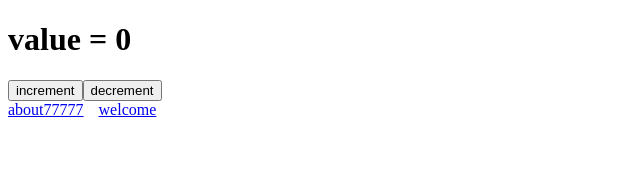
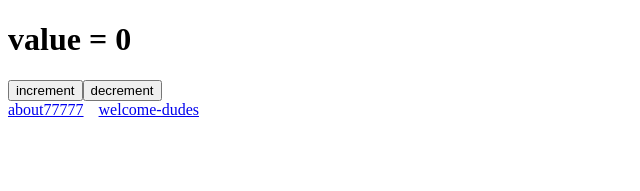
Before and after one commit to Allower9/Deploying-Frontend-apps, a React (Vite) app: page / in a window 1280 px wide. Shown: the top 191 px of the page, without its empty margins (0-640 px from the left). Built offline with nearby package versions, Linux system fonts and the light colour scheme.

Commit message:
Update App.tsx

```diff
--- a/src/App.tsx
+++ b/src/App.tsx
@@ -17,7 +17,7 @@ export const App = () => {
 
             <div style={{display: 'flex', gap: 15}}>
                 <Link to={'about'}>about77777</Link>
-                <Link to={'welcome'}>welcome</Link>
+                <Link to={'welcome'}>welcome-dudes</Link>
             </div>
 
             <Routes>
```
